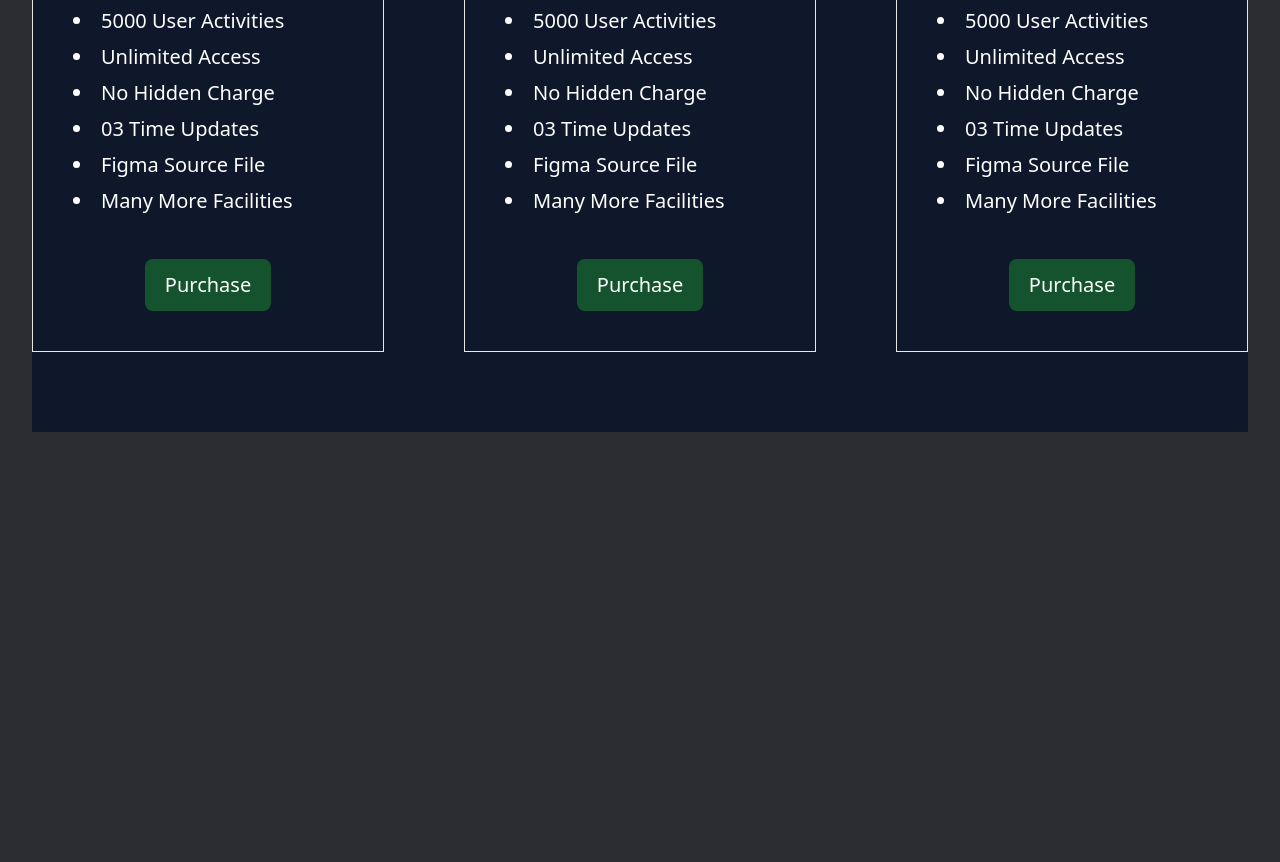
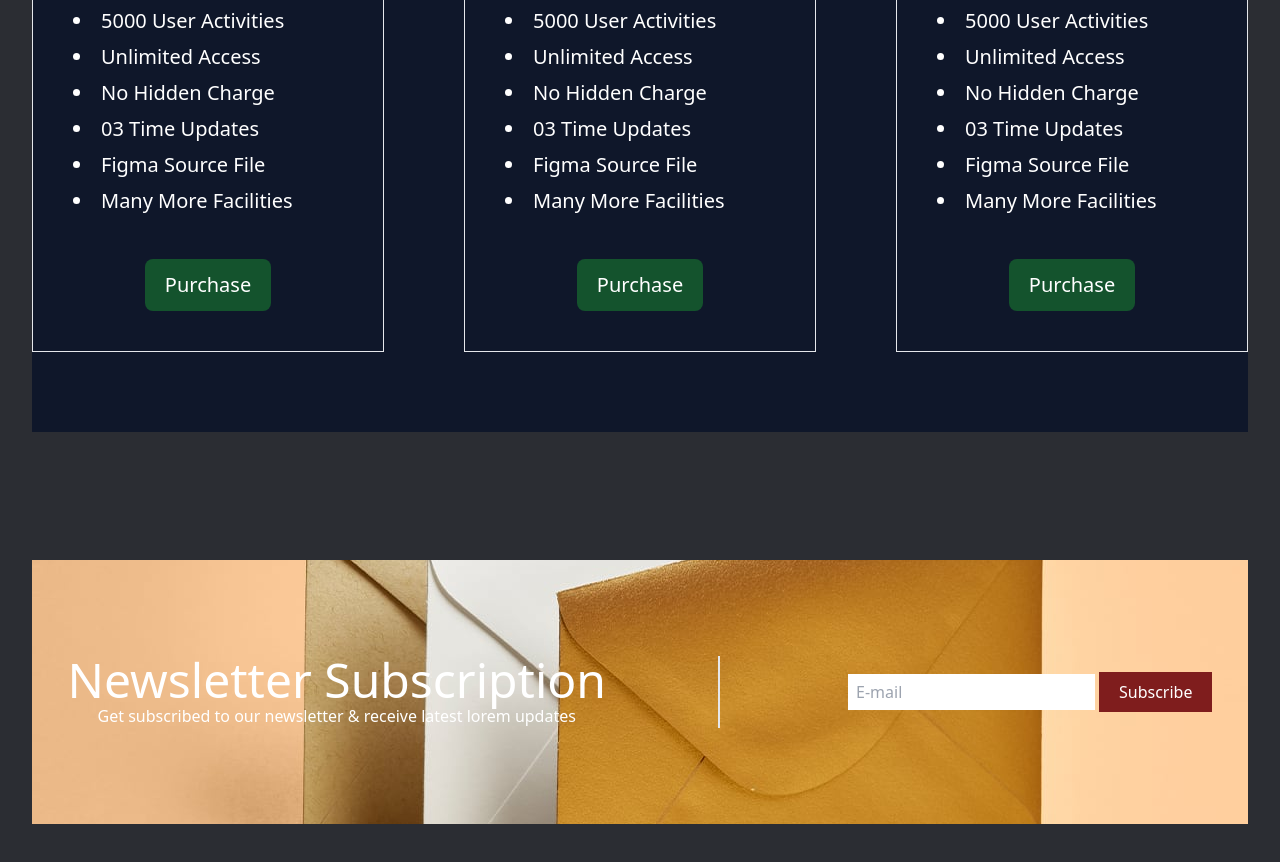
Before and after one commit to robiulhridoy/First_Tailwind_Projects, a website built with Vite: page index.html in a window 1280 px wide. Shown: the part 3732-4594 px from the top of the page. Before the commit the page ends 4244 px from the top, so only its background shows below. Built offline with nearby package versions, Linux system fonts and the light colour scheme.

Commit message:
subscribed section completed

```diff
--- a/index.html
+++ b/index.html
@@ -301,6 +301,45 @@
 
           </section>
 
+          <!-- Section-4 end here -->
+
+          <!-- Section-5 start here -->
+
+          <section class="bg-blue-950 my-10 sm:my-16 md:my-20 lg:my-32 py-10 sm:py-16 md:py-24 bg-no-repeat bg-left" style="background-image: url(/Images/0650WF-Category-Hero-Updates-CH-1280x700-Envelopes.jpg);">
+
+                  <div class="sm:flex justify-center items-center text-white gap-10 sm:gap-16 md:gap-20 lg:gap-32">
+
+
+                     <div class="text-center mb-10 sm:mb-0 sm:border-r-2 sm:pr-28 ">
+                          <h2 class="text-xl sm:text-2xl md:text-5xl">Newsletter Subscription</h2>
+                          <p>Get subscribed to our newsletter & receive latest lorem updates</p>
+                     </div>
+
+
+                     <div class="flex justify-center items-center gap-1">
+
+                          <input class="h-9 border-none px-2 text-black" placeholder="E-mail" type="email">
+                          <button class="bg-red-900 px-5 py-2 hover:bg-red-600 transition delay-150 ">Subscribe</button>
+
+                     </div>
+
+
+
+
+
+
+
+
+
+
+
+                  </div>
+
+
+
+
+
+          </section>
 
 </main>
 
```
Also changed, not shown: Images/0650WF-Category-Hero-Updates-CH-1280x700-Envelopes.jpg (added), Images/envelopes-carta-papel-kraft-com-10-unidades-37cd4693.webp (added).
